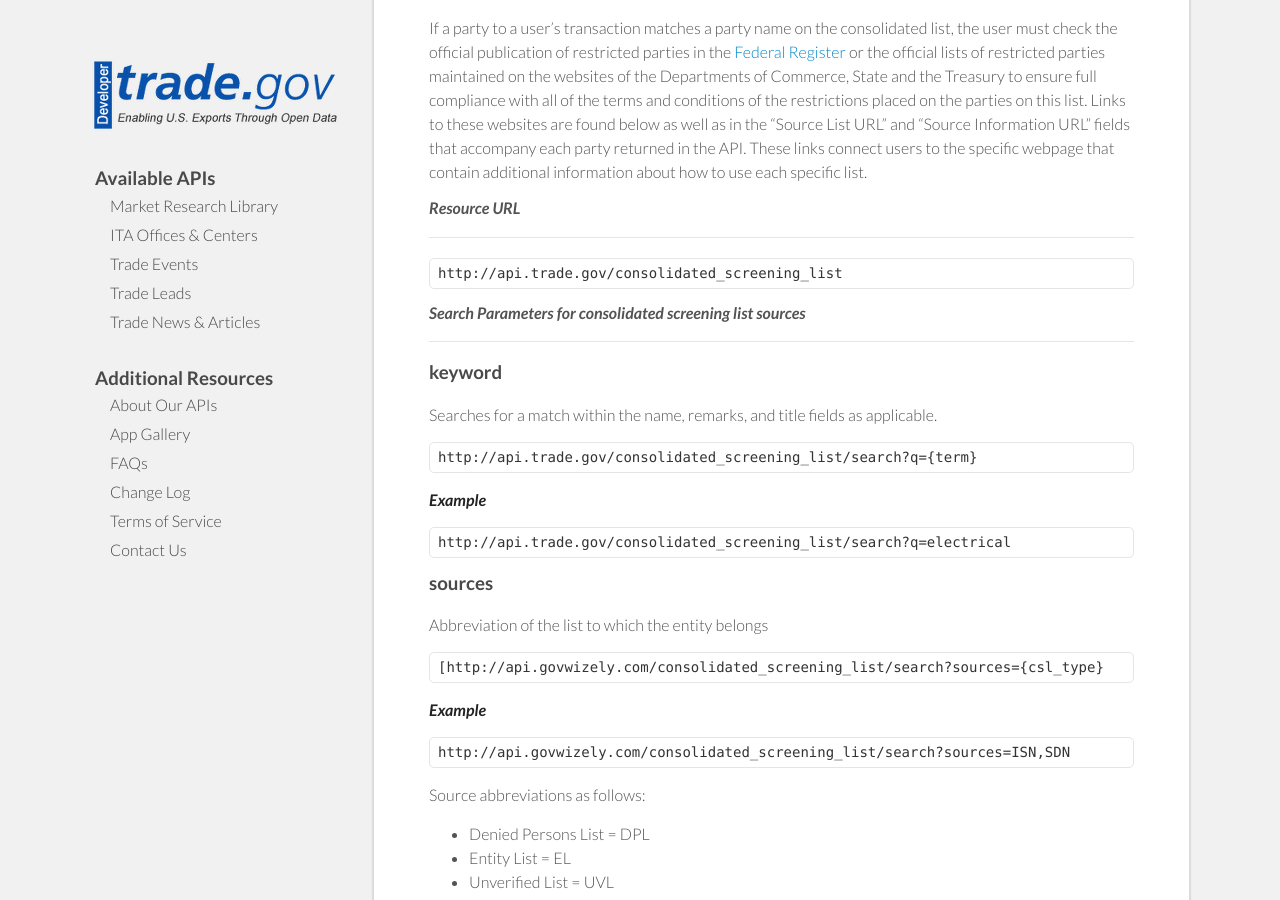
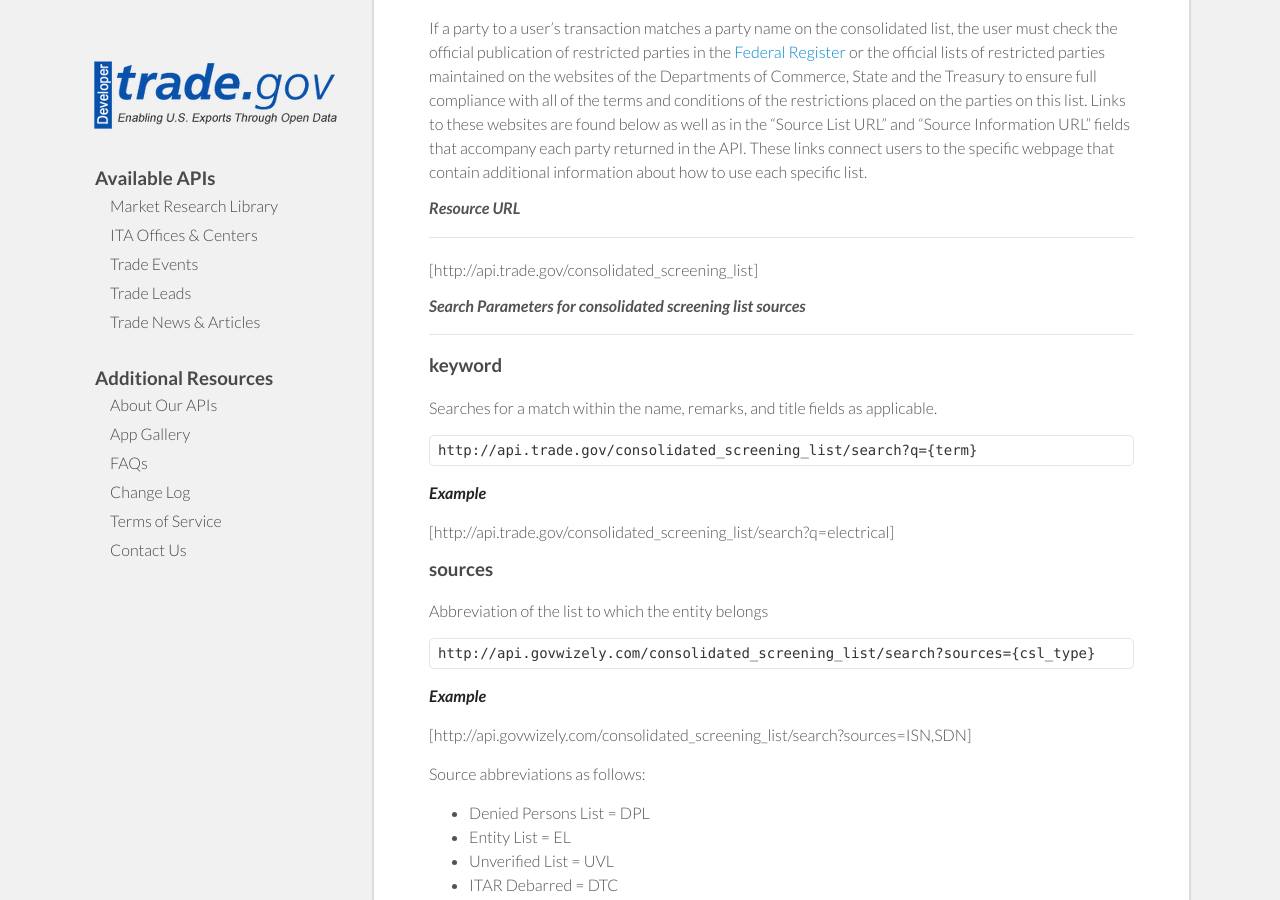
Before and after one commit to InternationalTradeAdministration/developerportal, a Jekyll site: the page built from _posts/2013-11-01-consolidated-screening-list-draft.markdown, in a window 1280 px wide and 900 px high, scrolled down 487 px. Built offline with Jekyll 4.4.1, drawn with Linux system fonts in a browser that asks for light colours; nearby versions of some CDN libraries.

Commit message:
updated doc

```diff
--- a/_posts/2013-11-01-consolidated-screening-list-draft.markdown
+++ b/_posts/2013-11-01-consolidated-screening-list-draft.markdown
@@ -18,7 +18,7 @@ If a party to a user’s transaction matches a party name on the consolidated li
 
 ##Resource URL
 
-	http://api.trade.gov/consolidated_screening_list
+[http://api.trade.gov/consolidated_screening_list]
 
 ##Search Parameters for consolidated screening list sources
 
@@ -30,17 +30,17 @@ Searches for a match within the name, remarks, and title fields as applicable.
 
 **_Example_**
 
-    http://api.trade.gov/consolidated_screening_list/search?q=electrical
+[http://api.trade.gov/consolidated_screening_list/search?q=electrical]
 
 ###sources
 
 Abbreviation of the list to which the entity belongs
 
-	[http://api.govwizely.com/consolidated_screening_list/search?sources={csl_type}
+	http://api.govwizely.com/consolidated_screening_list/search?sources={csl_type}
 
 **_Example_**
 
-	http://api.govwizely.com/consolidated_screening_list/search?sources=ISN,SDN
+[http://api.govwizely.com/consolidated_screening_list/search?sources=ISN,SDN]
 
 Source abbreviations as follows:
 
```
